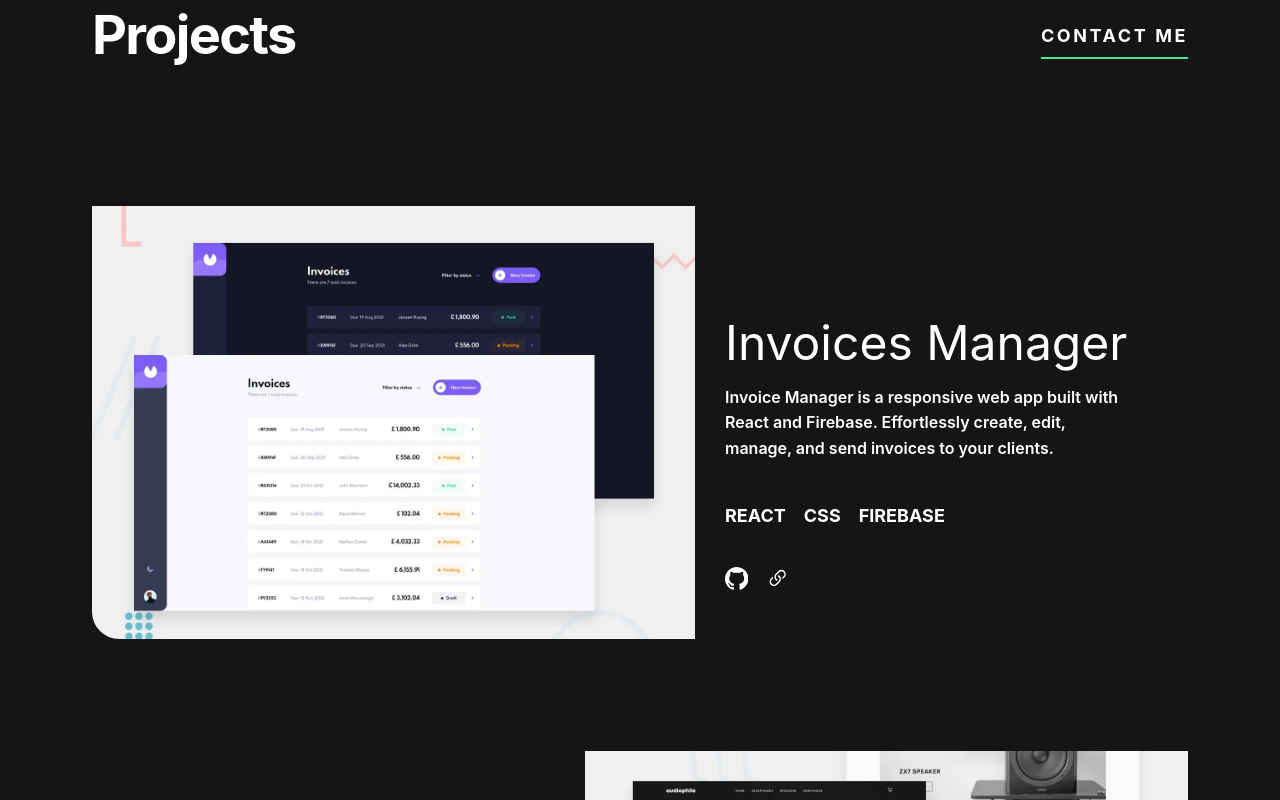
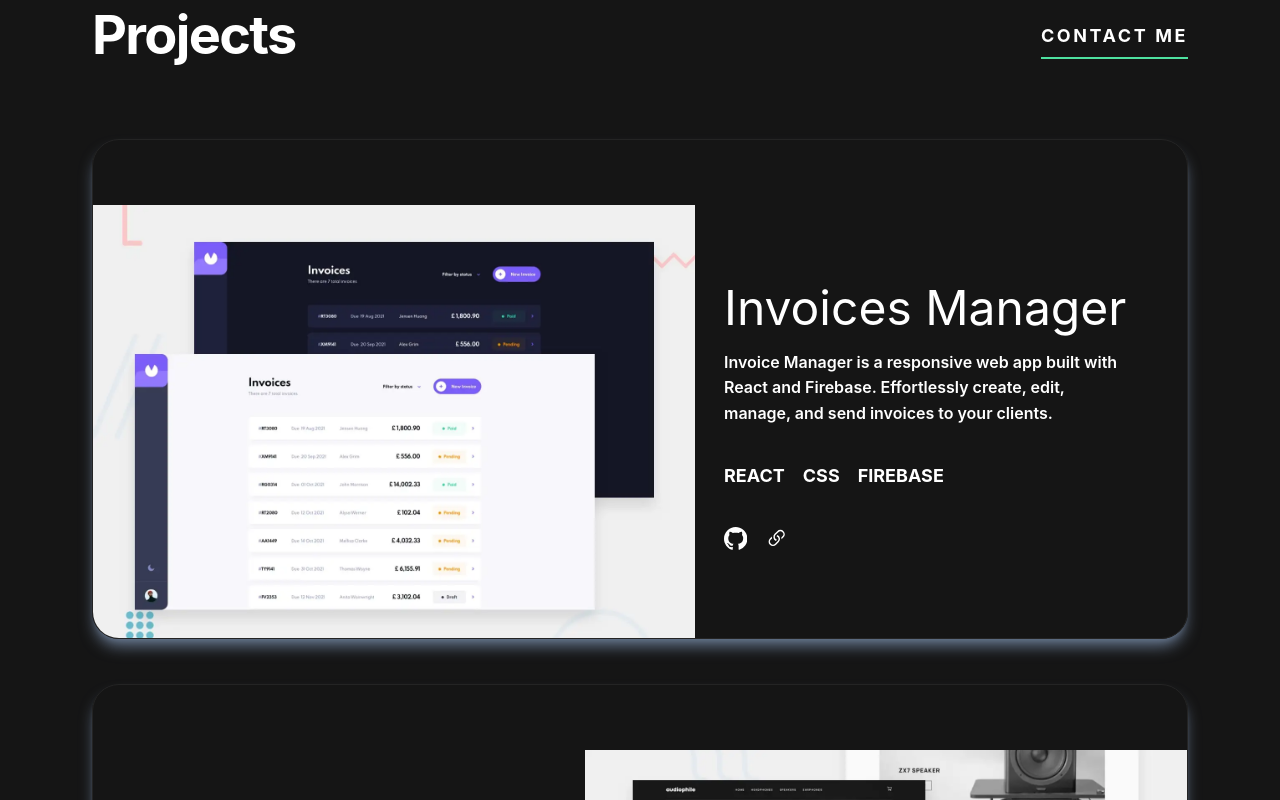
Before and after one commit to huyenluu/porfolio-v1, a Next.js app: page / in a window 1280 px wide. Shown: the part 820-1620 px from the top of the page. Built offline with nearby package versions, Linux system fonts and the light colour scheme.

Commit message:
update project card UI

```diff
--- a/pages/hero/hero.jsx
+++ b/pages/hero/hero.jsx
@@ -46,9 +46,7 @@ const Hero = () => {
                             flex flex-col justify-end shrink-0
                             md:w-[42%] md:max-w-[27.8rem] md:h-[37.5rem]
                             md:-top-14 md:left-auto md:-right-6 md:-translate-x-0
-                            md:order-2
-                            lg:right-8
-                            xl:right-16"
+                            md:order-2"
                 >
                 <Image
                     className="grayscale w-auto h-auto"
--- a/pages/projects/projectCard.jsx
+++ b/pages/projects/projectCard.jsx
@@ -15,7 +15,10 @@ const ProjectCard = ({
 }) => {
     return (
         <motion.div
-            className={`relative z-10 h-[550px]  w-full items-stretch justify-center overflow-hidden rounded-3xl bg-center py-0 sm:h-[700px] sm:w-[100%] md:h-[650px] md:w-[100%] lg:h-[500px]`}
+            className={`relative z-10 h-[550px]  w-full items-stretch justify-center overflow-hidden rounded-3xl bg-center
+                        py-0 shadow-lg shadow-slate-500 hover:shadow-lg hover:shadow-green border-grey-dark border
+                        transition-shadow duration-200 ease-in-out
+                        sm:h-[700px] sm:w-[100%] md:h-[650px] md:w-[100%] lg:h-[500px]`}
         >
             <Image
                 src={image}
@@ -30,13 +33,13 @@ const ProjectCard = ({
 
             </div>
             <div className={`absolute text-white  ${!(id % 2 === 0)
-                        ? "right-0 top-32 mr-0 ml-10 md:right-0 md:ml-0 lg:right-0 lg:top-40  lg:mr-4"
-                        : "left-10 top-32 ml-0 md:mr-12 lg:top-34 lg:ml-4"
+                        ? "right-0 top-10 mr-0 ml-10 md:right-0 md:ml-0 lg:right-0 lg:top-32  lg:mr-4"
+                        : "left-10 top-10 ml-0 md:mr-12 lg:top-28 lg:ml-4"
                     } mb-10  md:mb-16 lg:mb-14 max-w-[445px] `}
             >
                 <div className="max-w-[90%] text-[40px] leading-none text-white md:text-[44px] md:leading-none lg:max-w-[450px] lg:text-[48px] lg:leading-none">{name}</div>
                 <div className="mt-4 w-[90%] max-w-[457px] text-[16px] font-semibold text-white ">{description}</div>
-                <div className="mt-9 flex gap-4 flex-wrap ">
+                <div className="mt-4 flex gap-4 flex-wrap lg:mt-8 ">
                     {technologies && technologies.map((tech, id) => (
                         <div className="text-[14px] font-bold uppercase md:text-[16px] lg:text-[18px]" key={id}>{tech}</div>
                     ))}
```
